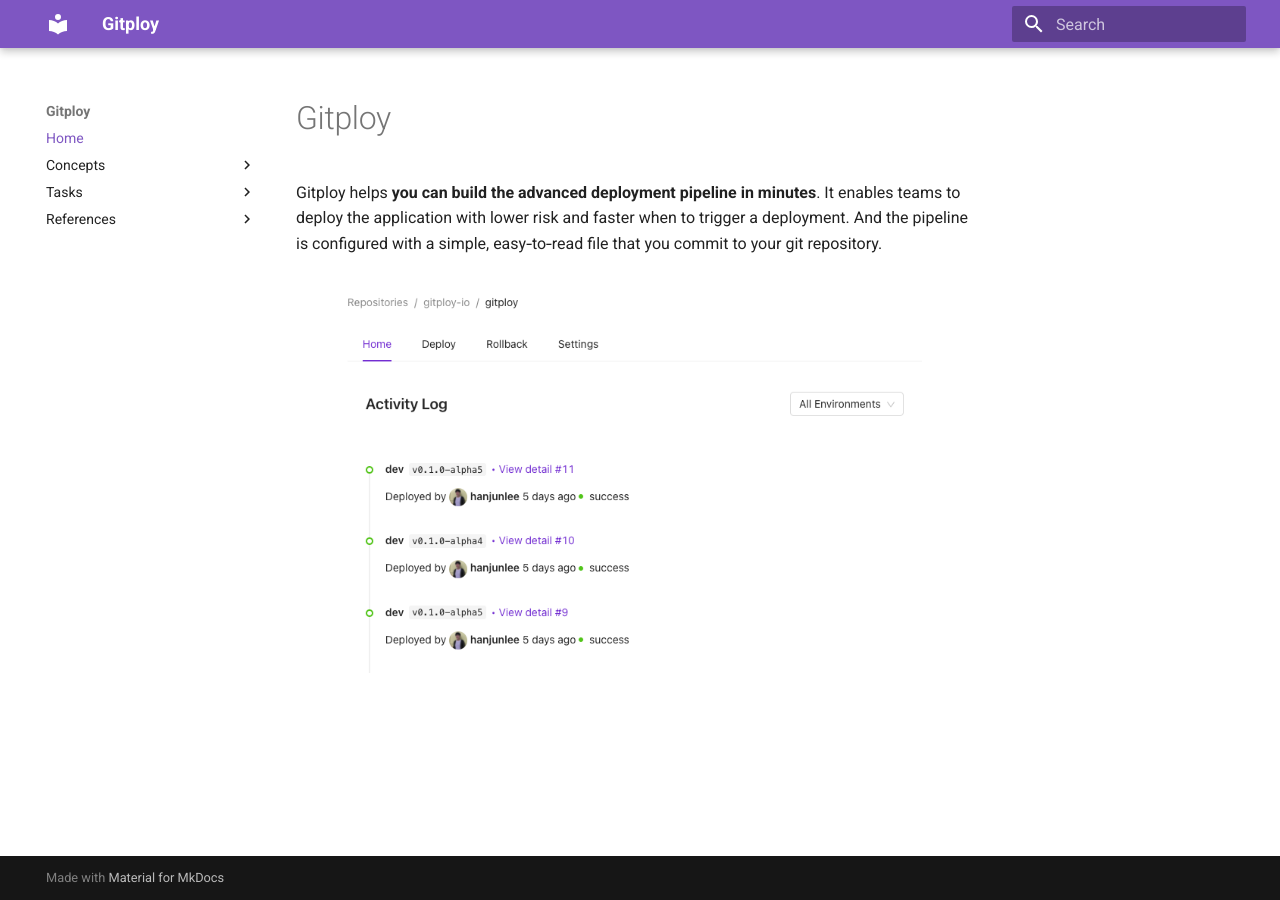
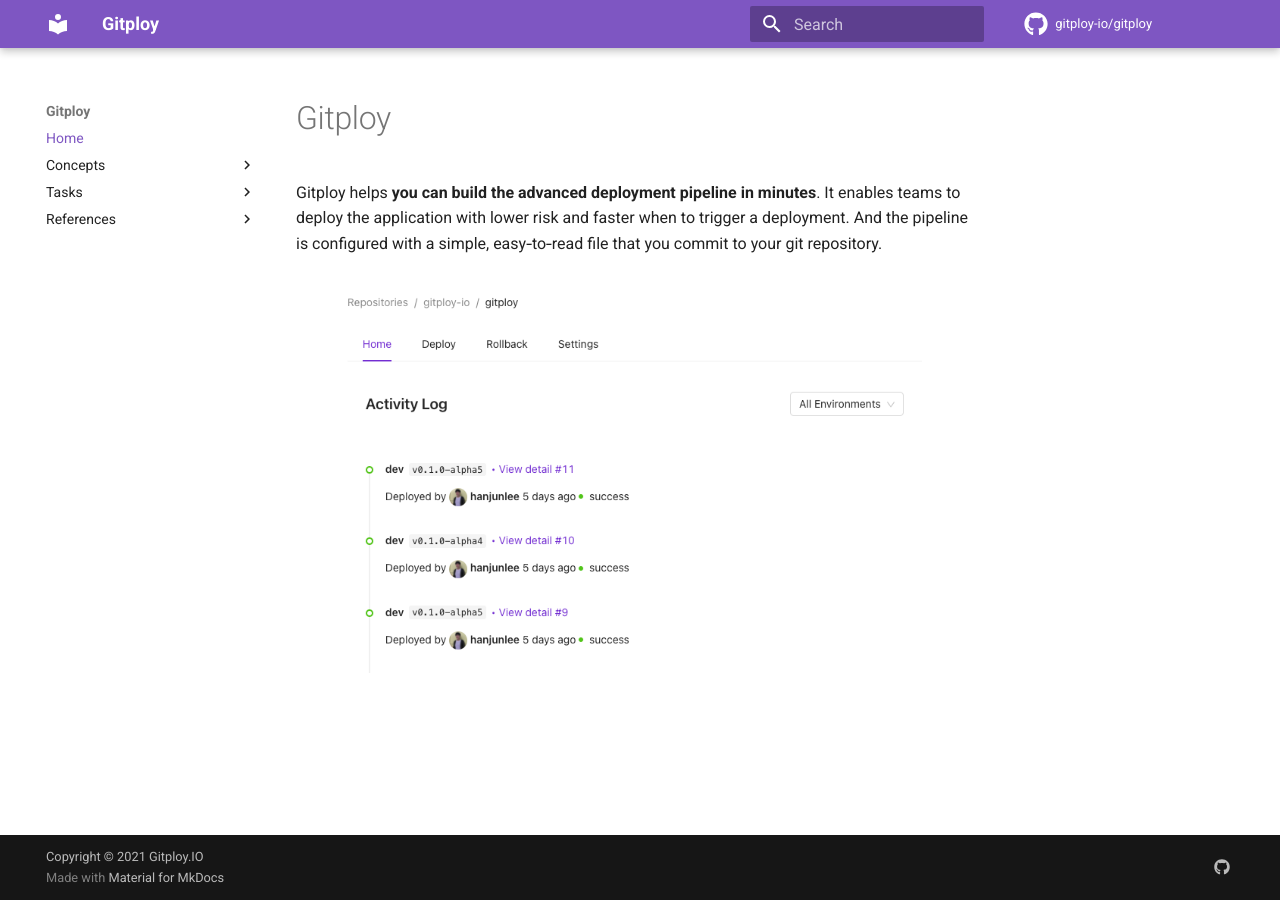
Before and after one commit to gitploy-io/gitploy, an MkDocs documentation site: the page built from docs/index.md, in a window 1280 px wide. Built offline with MkDocs 1.6.1 and Material for MkDocs 9.7.7, drawn with Linux system fonts in a browser that asks for light colours; comment, search, counter and statistics services are not loaded; the version menu is left out.

Commit message:
Set advanced features: pymdownx

```diff
--- a/mkdocs.yml
+++ b/mkdocs.yml
@@ -5,6 +5,8 @@
   palette:
     primary: deep purple
     accent: deep purple
+  icon:
+    repo: fontawesome/brands/github
 nav:
   - Home: index.md
   - Concepts:
@@ -19,3 +21,16 @@
   - References:
     - Configurations: references/configurations.md
     - "deploy.yml": references/deploy.yml.md
+extra:
+  social:
+    - icon: fontawesome/brands/github
+      link: https://github.com/gitploy-io
+  version:
+    provider: mike
+copyright: Copyright &copy; 2021 Gitploy.IO
+repo_name: gitploy-io/gitploy
+repo_url: https://github.com/gitploy-io/gitploy
+edit_uri: edit/main/docs/
+markdown_extensions:
+  - pymdownx.highlight
+  - pymdownx.superfences
```
